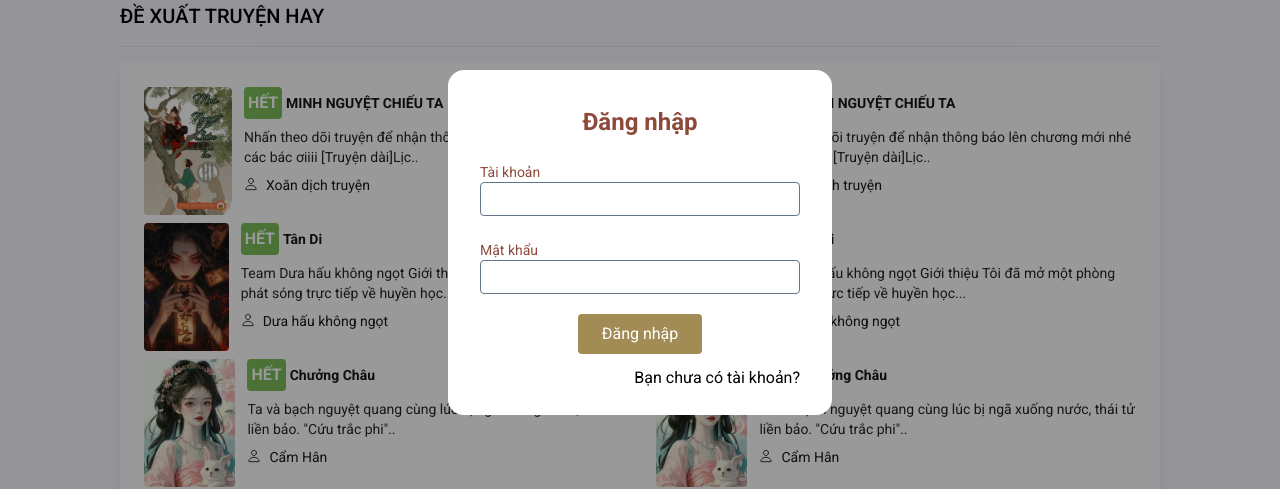
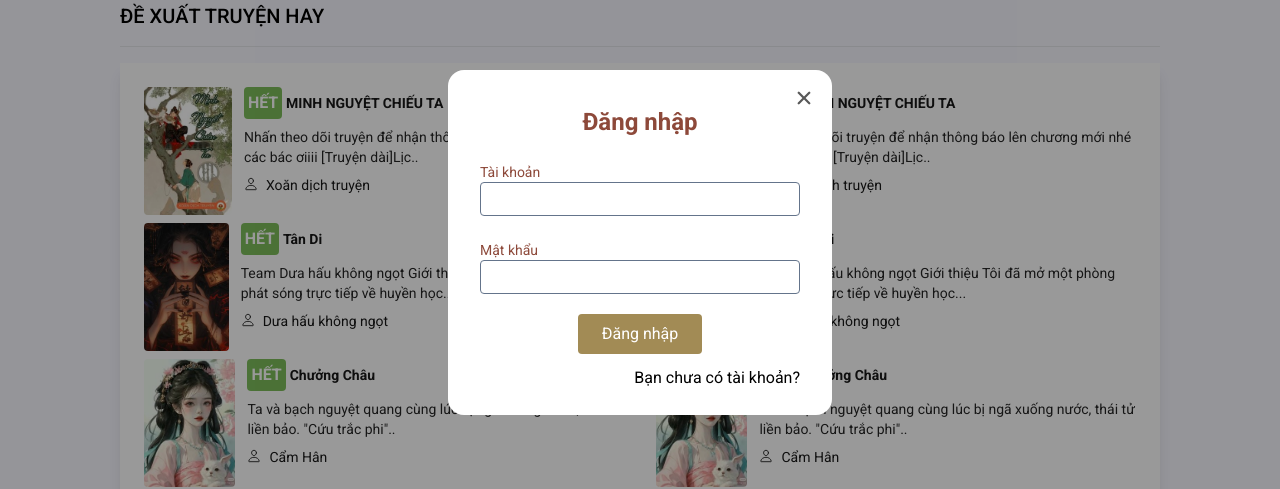
Before and after one commit to thanhbinh12dn/DaoTruyen, a React (Create React App) app: page / in a window 1280 px wide. Both pictures are taken after a click on the button "Đăng nhập". Shown: the part 158-647 px from the top of the page. Built offline with nearby package versions, Linux system fonts and the light colour scheme.

Commit message:
add button close and fix bug

```diff
--- a/src/components/Header.jsx
+++ b/src/components/Header.jsx
@@ -13,12 +13,12 @@ function Header() {
 
     const [showLogin, setShowLogin] = useState(false)
     const [turnOnLogin, setTurnOnLogin] = useState(false)
-    const [toggleHiddenLogin, setToggleHiddenLogin] = useState(true)
+    const [toggleHiddenLogin, setToggleHiddenLogin] = useState(false)
 
     const handleTurnOnLogin = () => {
-        console.log('Login')
         setShowLogin(true)
         setTurnOnLogin(true)
+        setToggleHiddenLogin(true)
     }
 
     const handleTurnOnRegister = () => {
@@ -50,7 +50,7 @@ function Header() {
                             <button onClick={handleTurnOnLogin} className='px-2.5 py-1.5 bg-[#008cff] text-white mr-1 rounded' to={"/login"}>Đăng nhập</button>
                             <button onClick={handleTurnOnRegister} className='px-2.5 py-1.5 bg-[#008cff] text-white rounded' to={"/register"}>Đăng ký</button>
 
-                            {turnOnLogin && <Login showLogin={showLogin} toggleHiddenLogin={toggleHiddenLogin} onSetToggleHiddenLogin={setToggleHiddenLogin}/>}
+                            {turnOnLogin && <Login showLogin={showLogin} onSetShowLogin={setShowLogin} toggleHiddenLogin={toggleHiddenLogin} onSetToggleHiddenLogin={setToggleHiddenLogin}/>}
                         </div>
                     </nav>
                 </div>
--- a/src/components/Login.jsx
+++ b/src/components/Login.jsx
@@ -2,7 +2,9 @@ import { useState, } from "react"
 
 import axios from 'axios'
 
-function Login({ showLogin, toggleHiddenLogin, onSetToggleHiddenLogin }) {
+import { IoClose } from "react-icons/io5";
+
+function Login({ showLogin, onSetShowLogin, toggleHiddenLogin, onSetToggleHiddenLogin }) {
 
     const [email, setEmail] = useState('')
     const [password, setPassword] = useState('')
@@ -26,8 +28,17 @@ function Login({ showLogin, toggleHiddenLogin, onSetToggleHiddenLogin }) {
 
     return (
 
-        <div className={`${showLogin ? `` : `hidden`} fixed top-0 right-0 bottom-0 left-0 z-30 bg-[rgba(0,0,0,0.4)] overflow-y-auto overflow-x-hidden flex items-center justify-center`}>
-            <div className={`w-96 bg-white rounded-2xl overflow-hidden ${toggleHiddenLogin ? `h-[345px]` : `h-[423px]`}`}>
+        <div
+            className={`${showLogin ? `` : `hidden`} fixed top-0 right-0 bottom-0 left-0 z-30 bg-[rgba(0,0,0,0.4)] overflow-y-auto overflow-x-hidden flex items-center justify-center`}
+            onClick={() => onSetShowLogin(false)}
+        >
+            <div className={`${toggleHiddenLogin ? `h-[345px]` : `h-[423px]`} relative w-96 bg-white rounded-2xl overflow-hidden`}>
+                <div
+                    className="absolute right-3 top-3 p-1 cursor-pointer opacity-65 hover:text-[#8D493A] text-2xl"
+                    onClick={() => onSetShowLogin(false)}
+                >
+                    <i><IoClose /></i>
+                </div>
                 <div className="px-8 pt-7">
                     <h1 className={`${toggleHiddenLogin ? `` : `hidden`} text-[#8D493A] text-center font-semibold text-2xl mt-2 mb-6`}>
                         Đăng nhập
```
